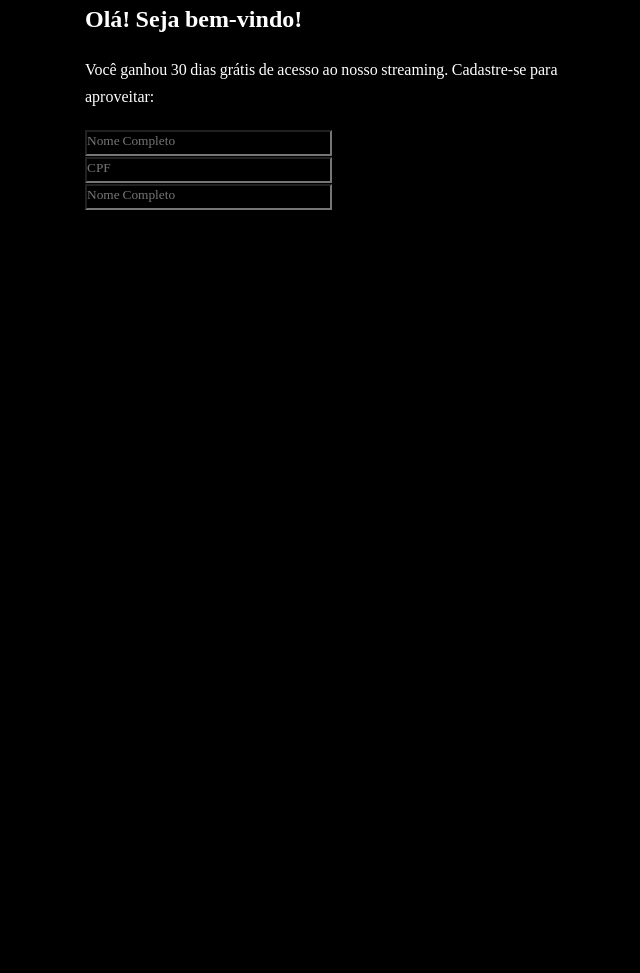
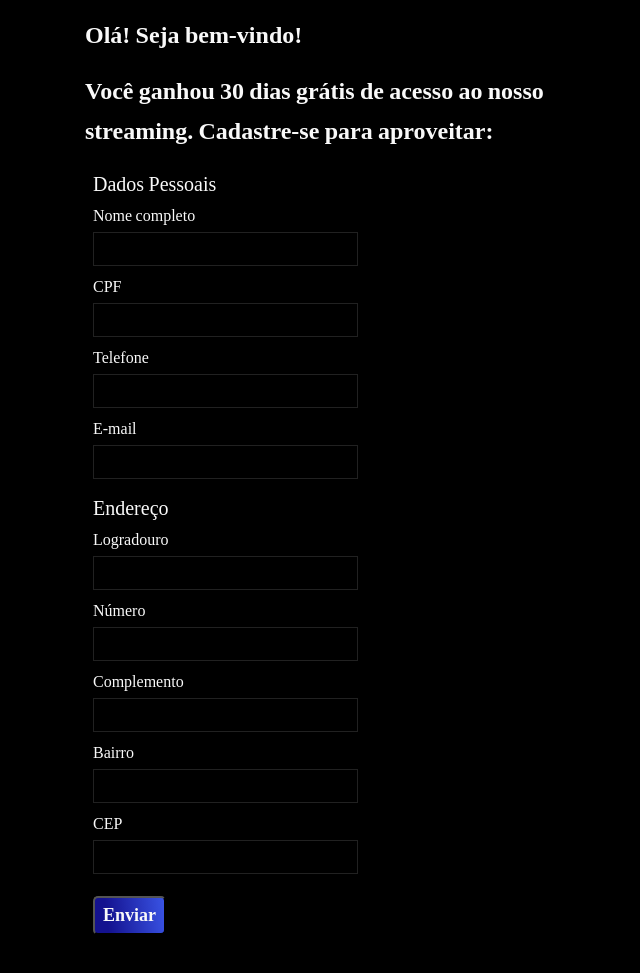
Before and after one commit to BganaRoxa/LionsGael, a plain HTML site: page index.html in a window 1280 px wide. Shown: the part 215-1188 px from the top of the page, without its empty margins (290-930 px from the left). Before the commit the page ends 800 px from the top, so only its background shows below. Drawn offline with Linux system fonts and the light colour scheme.

Commit message:
Adding form and send button
Adicionei mais campos ao formulário e o botão de enviar

```diff
--- a/index.html
+++ b/index.html
@@ -20,15 +20,46 @@
             <h2>Olá! Seja bem-vindo!</h2>
             <h3>Você ganhou 30 dias grátis de acesso ao nosso streaming. Cadastre-se para aproveitar:</h3>
             <form>
+                <h4>Dados Pessoais</h4>
                 <div class="form-campo">
-                <input type="text" id="nome" name="nome" placeholder="Nome Completo">
+                    <label for="nome">Nome completo</label>
+                    <input type="text" id="nome" name="nome" placeholder=" ">
                 </div>
                 <div class="form-campo">
-                <input type="number" id="cpf" name="cpf" placeholder="CPF">
+                    <label for="cpf">CPF</label>
+                    <input type="number" id="cpf" name="cpf">
                 </div>
                 <div class="form-campo">
-                <input type="tel" id="telefone" name="telefone" placeholder="Nome Completo">
+                    <label for="telefone">Telefone</label>
+                    <input type="tel" id="telefone" name="telefone">
                 </div>
+                <div class="form-campo">
+                    <label for="email">E-mail</label>
+                    <input type="email" id="email" name="email">
+                </div>
+                <p><h4>Endereço</h4></p>
+                <div class="form-campo">
+                    <label for="logradouro">Logradouro</label>
+                    <input type="text" id="logradouro" name="logradouro">
+                </div>
+                <div class="form-campo">
+                    <label for="numero">Número</label>
+                    <input type="number" id="numero" name="numero">
+                </div>
+                <div class="form-campo">
+                    <label for="complemento">Complemento</label>
+                    <input type="text" id="complemento" name="complemento">
+                </div>
+                <div class="form-campo">
+                    <label for="bairro">Bairro</label>
+                    <input type="text" id="bairro" name="bairro">
+                </div>
+                <div class="form-campo">
+                    <label for="cep">CEP</label>
+                    <input type="number" id="cep" name="cep">
+                </div>
+                <button type="submit">Enviar</button>
+
             </form>
         </div>
     </section>
--- a/main.css
+++ b/main.css
@@ -18,7 +18,7 @@ body {
     max-width: 560px;
     margin: 0 auto;
     text-align: center;
-    color: white;
+    color: #f9f9f9;
     display: block;
 }
 
@@ -31,20 +31,54 @@ body {
 }
 
 .formulario {
-    display: block;
     max-width: 530px;
     margin: 0 auto;
+    color: #f9f9f9;
+    position: relative;
+    border: none;
 }
 
 .formulario h2,
 h3 {
     font-size: 24px;
-    color: white;
+    color: #f9f9f9;
     text-align: left;
-    margin-bottom: 16px;
+    margin-bottom: 6px;
+    margin-top: 16px;
 }
 
-.formulario h3 {
+.formulario h4 {
+    font-size: 20px;
+    font-weight: normal;
+    margin-left: 8px;
+    margin-top: 16px;
+}
+
+
+.formulario input,
+label {
+    color: #f9f9f9;
     font-size: 16px;
-    font-weight: normal;
+    margin-left: 8px;
 }
+
+.formulario input {
+    width: 50%;
+    display: block;
+    margin-bottom: 10px;
+    border: none;
+    padding: 5px 0 0 5px;
+    border: 1px solid rgba(255, 255, 255, 0.13);
+    vertical-align: middle;
+}
+
+.formulario button {
+    background: linear-gradient(82deg,#14128f 19%,#3953e4);
+    color: #f9f9f9;
+    font-weight: bold;
+    font-size: 18px;
+    margin: 12px 0 70px 8px;
+    padding: 5px 8px 0 8px;
+    border-radius: 5px;
+    cursor: pointer;
+}
```
Lines whose indentation alone changed are shown as unchanged.
